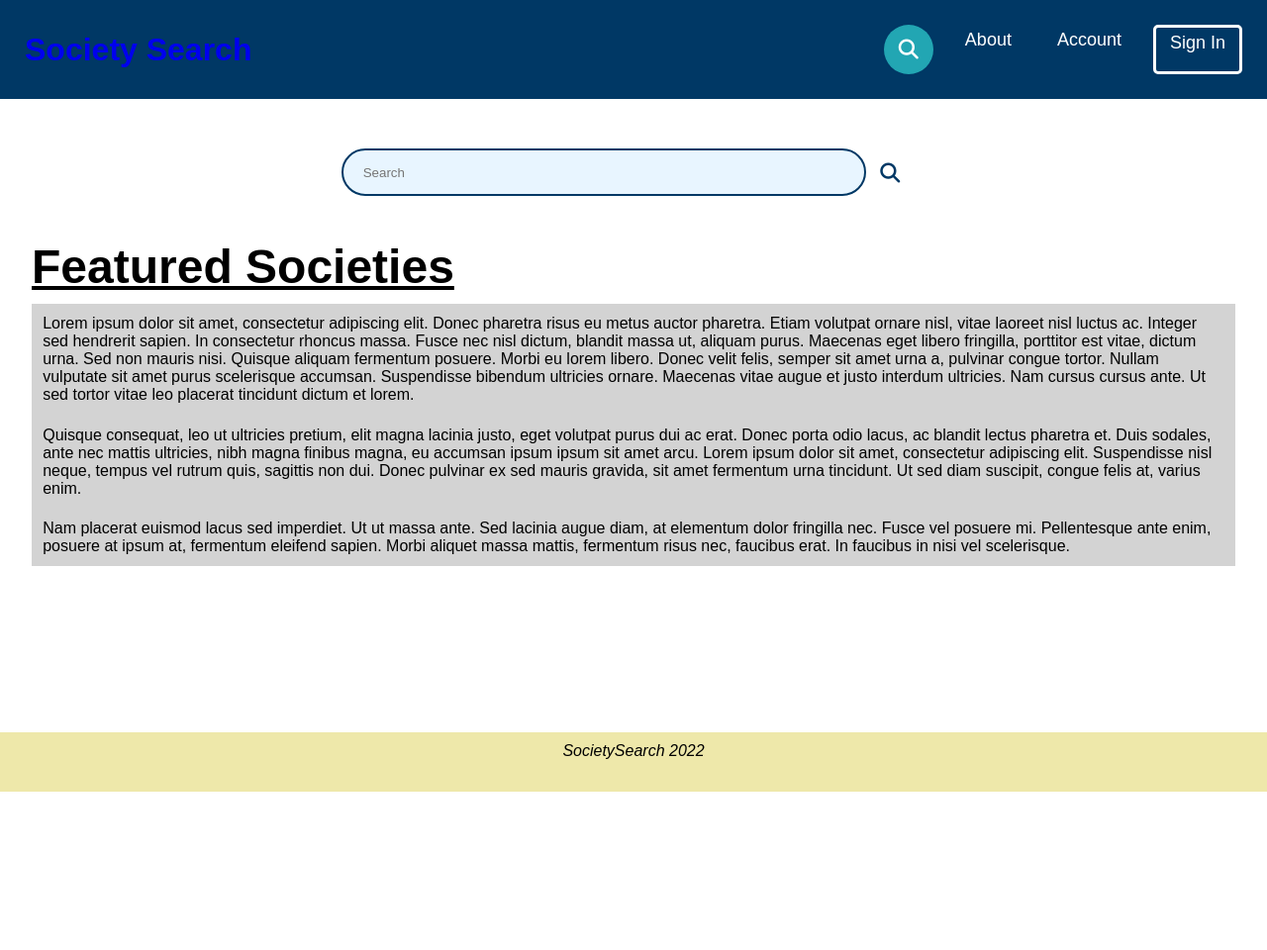
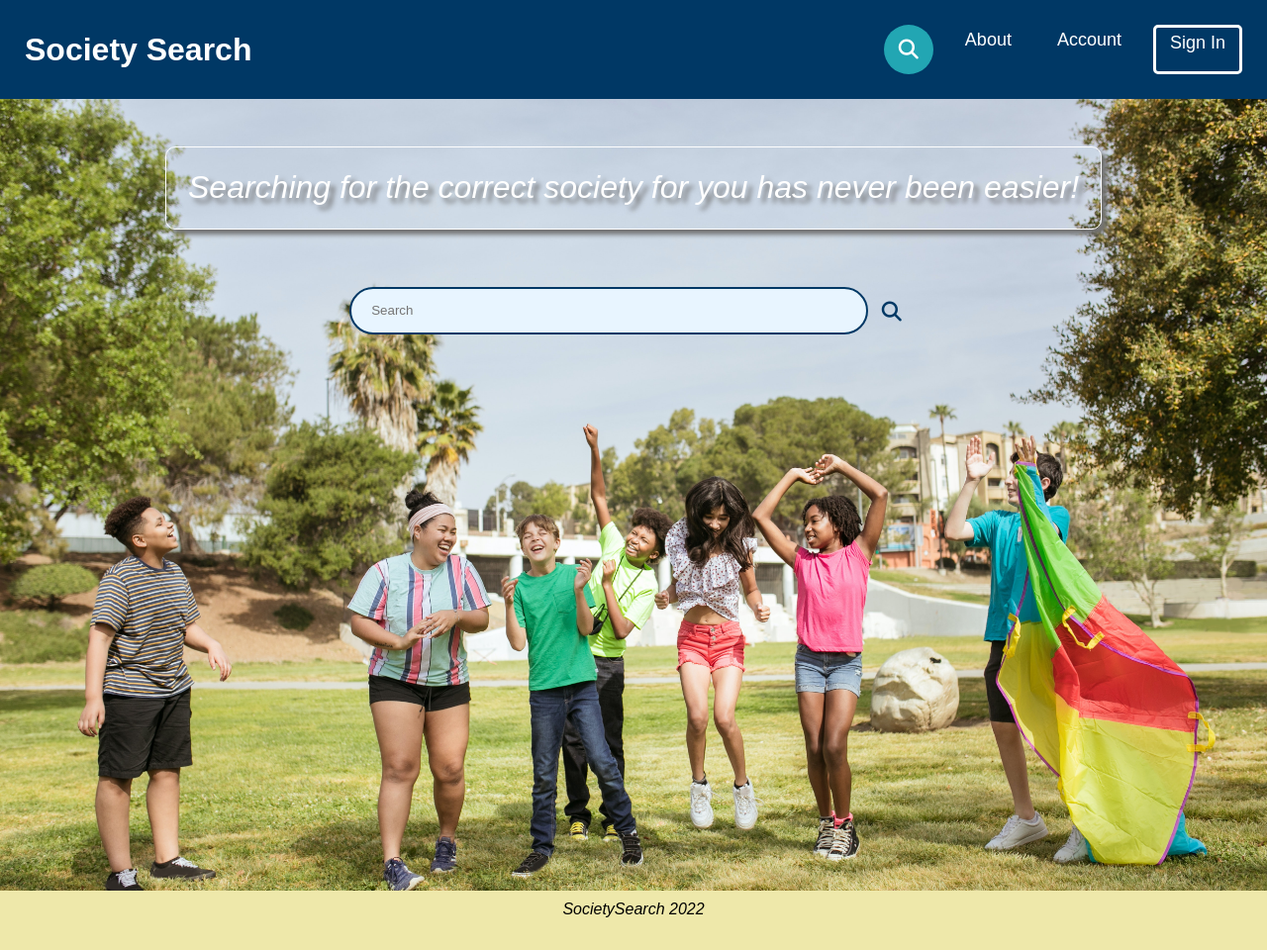
Before and after one commit to BeckyShep/SocietySearch, a Django app: page / in a window 1280 px wide. Shown: the whole page at 99% size. Before the commit the page ends 800 px from the top, so only its background shows below. Run offline with Django 4.2, Linux system fonts and the light colour scheme; some libraries are stand-ins or nearby versions.

Commit message:
pages updates

```diff
--- a/SocietySearchProject/static/css/account_page.css
+++ b/SocietySearchProject/static/css/account_page.css
@@ -32,8 +32,13 @@
     font-size: 32px;
     color: #fff;
   }
+
   .title a:hover a:active a:visited {
     color: #fff;
+  }
+
+  #titlelink {
+    color: #FFF;
   }
 
   .links {
--- a/SocietySearchProject/static/css/generalsignup.css
+++ b/SocietySearchProject/static/css/generalsignup.css
@@ -32,8 +32,13 @@ li {
   font-size: 32px;
   color: #fff;
 }
+
 .title a:hover a:active a:visited {
   color: #fff;
+}
+
+#titlelink {
+  color: #FFF;
 }
 
 .links {
--- a/SocietySearchProject/static/css/index.css
+++ b/SocietySearchProject/static/css/index.css
@@ -6,6 +6,7 @@
 }
 body {
   font-family: sans-serif;
+  height: 100vh;
 }
 a {
   text-decoration: none;
@@ -32,6 +33,11 @@ li {
   font-size: 32px;
   color: #FFF;
 }
+
+#titlelink {
+  color: #FFF;
+}
+
 .title a:hover a:active a:visited{
   color: #fff;
 }
@@ -130,7 +136,7 @@ footer {
   background-color: palegoldenrod;
 
   height: 60px;
-  position: absolute;
+  position: static;
   bottom: 0;
   width: 100%;
 }
@@ -142,18 +148,33 @@ footer p{
 }
 
 /* main .content styling */
-.content {
-  padding: 2em;
+
+.maincontainer {
+  height: 100%;
+  width: 100%;
+  background-image: url('/static/images/community.jpg');
+  background-size: 100vw;
+
 }
 
-.content h1 {
-  font-size: 48px;
-  padding: 10px 0px;
+.content {
+  display: flex;
+  justify-content: center;
+  padding: 3em;
+}
+
+.content p {
+  font-size: 24pt;
+  color: #fff;
+  font-style: italic;
+  text-shadow: 5px 5px 5px rgb(114, 114, 114);
 }
 
 .about-desc {
-  background-color: lightgray;
-  /*size: auto 100px;*/
+  background-color: transparent;
+  border: #fff 1px solid;
+  border-radius: 10px;
+  box-shadow: 5px 5px 5px rgb(114, 114, 114);
 }
 
 .about-desc p{
@@ -161,7 +182,7 @@ footer p{
 }
 
 .searchbar {
-  padding: 50px 10px 0px 0px;
+  padding: 10px;
   width: 60%;
   margin: auto;
 }
--- a/SocietySearchProject/static/css/login.css
+++ b/SocietySearchProject/static/css/login.css
@@ -32,8 +32,13 @@ li {
   font-size: 32px;
   color: #FFF;
 }
+
 .title a:hover a:active a:visited{
   color: #fff;
+}
+
+#titlelink {
+  color: #FFF;
 }
 
 .links {
--- a/SocietySearchProject/static/css/logout.css
+++ b/SocietySearchProject/static/css/logout.css
@@ -32,8 +32,13 @@ li {
   font-size: 32px;
   color: #FFF;
 }
+
 .title a:hover a:active a:visited{
   color: #fff;
+}
+
+#titlelink {
+  color: #FFF;
 }
 
 .links {
--- a/SocietySearchProject/static/css/passwordchange.css
+++ b/SocietySearchProject/static/css/passwordchange.css
@@ -32,8 +32,13 @@ li {
   font-size: 32px;
   color: #FFF;
 }
+
 .title a:hover a:active a:visited{
   color: #fff;
+}
+
+#titlelink {
+  color: #FFF;
 }
 
 .links {
--- a/SocietySearchProject/static/css/passwordchangedone.css
+++ b/SocietySearchProject/static/css/passwordchangedone.css
@@ -32,8 +32,13 @@ li {
   font-size: 32px;
   color: #FFF;
 }
+
 .title a:hover a:active a:visited{
   color: #fff;
+}
+
+#titlelink {
+  color: #FFF;
 }
 
 .links {
--- a/SocietySearchProject/static/css/register.css
+++ b/SocietySearchProject/static/css/register.css
@@ -32,8 +32,13 @@ li {
   font-size: 32px;
   color: #fff;
 }
+
 .title a:hover a:active a:visited {
   color: #fff;
+}
+
+#titlelink {
+  color: #FFF;
 }
 
 .links {
--- a/SocietySearchProject/static/css/registerclosed.css
+++ b/SocietySearchProject/static/css/registerclosed.css
@@ -32,8 +32,13 @@ li {
   font-size: 32px;
   color: #FFF;
 }
+
 .title a:hover a:active a:visited{
   color: #fff;
+}
+
+#titlelink {
+  color: #FFF;
 }
 
 .links {
--- a/SocietySearchProject/static/css/societyadminsignup.css
+++ b/SocietySearchProject/static/css/societyadminsignup.css
@@ -32,8 +32,13 @@ li {
   font-size: 32px;
   color: #fff;
 }
+
 .title a:hover a:active a:visited {
   color: #fff;
+}
+
+#titlelink {
+  color: #FFF;
 }
 
 .links {
--- a/SocietySearchProject/static/css/suggest-tag.css
+++ b/SocietySearchProject/static/css/suggest-tag.css
@@ -32,8 +32,13 @@
     font-size: 32px;
     color: #fff;
   }
+
   .title a:hover a:active a:visited {
     color: #fff;
+  }
+
+  #titlelink {
+    color: #FFF;
   }
 
   .links {
--- a/SocietySearchProject/static/css/upload.css
+++ b/SocietySearchProject/static/css/upload.css
@@ -32,8 +32,13 @@
     font-size: 32px;
     color: #fff;
   }
+
   .title a:hover a:active a:visited {
     color: #fff;
+  }
+
+  #titlelink {
+    color: #FFF;
   }
 
   .links {
--- a/SocietySearchProject/templates/societysearch/about.html
+++ b/SocietySearchProject/templates/societysearch/about.html
@@ -14,9 +14,10 @@
 {% block body_block %}
 
     <div class="content">
-        <h1><u>About</u></h1>
+
 
         <div class="about-desc">
+            <h1>About</h1>
             <p id="welcome">Welcome to Society Search! Your one stop shop for university societies in Glasgow.</p>
             <p>
                 We know how difficult it can be to find the right society for you, especially with their being so many social media forms.
--- a/SocietySearchProject/templates/societysearch/base.html
+++ b/SocietySearchProject/templates/societysearch/base.html
@@ -21,7 +21,7 @@
         <header class="header">
             <!-- Title -->
             <div id="title">
-                <a href="{% url 'societysearch:index' %}"><h1>Society Search</h1></a>
+                <a href="{% url 'societysearch:index' %}" id="titlelink"><h1>Society Search</h1></a>
             </div>
 
             <!--Other links-->
--- a/SocietySearchProject/templates/societysearch/index.html
+++ b/SocietySearchProject/templates/societysearch/index.html
@@ -12,6 +12,11 @@
 
     <!-- main content after header, before footer -->
     {% block body_block %}
+    <div class="content">
+        <div class="about-desc">
+            <p>Searching for the correct society for you has never been easier!</p>
+        </div>
+    </div>
     <div class="searchbar">
         <form class="searchform" method=POST action="{%url 'search' %}">
                         {% csrf_token %}
@@ -20,14 +25,5 @@
         </form>
     </div>
 
-    <div class="content">
-        <h1><u>Featured Societies</u></h1>
 
-        <div class="about-desc">
-            <p>Lorem ipsum dolor sit amet, consectetur adipiscing elit. Donec pharetra risus eu metus auctor pharetra. Etiam volutpat ornare nisl, vitae laoreet nisl luctus ac. Integer sed hendrerit sapien. In consectetur rhoncus massa. Fusce nec nisl dictum, blandit massa ut, aliquam purus. Maecenas eget libero fringilla, porttitor est vitae, dictum urna. Sed non mauris nisi. Quisque aliquam fermentum posuere. Morbi eu lorem libero. Donec velit felis, semper sit amet urna a, pulvinar congue tortor. Nullam vulputate sit amet purus scelerisque accumsan. Suspendisse bibendum ultricies ornare. Maecenas vitae augue et justo interdum ultricies. Nam cursus cursus ante. Ut sed tortor vitae leo placerat tincidunt dictum et lorem.</p>
-            <p>Quisque consequat, leo ut ultricies pretium, elit magna lacinia justo, eget volutpat purus dui ac erat. Donec porta odio lacus, ac blandit lectus pharetra et. Duis sodales, ante nec mattis ultricies, nibh magna finibus magna, eu accumsan ipsum ipsum sit amet arcu. Lorem ipsum dolor sit amet, consectetur adipiscing elit. Suspendisse nisl neque, tempus vel rutrum quis, sagittis non dui. Donec pulvinar ex sed mauris gravida, sit amet fermentum urna tincidunt. Ut sed diam suscipit, congue felis at, varius enim.</p>
-            <p>Nam placerat euismod lacus sed imperdiet. Ut ut massa ante. Sed lacinia augue diam, at elementum dolor fringilla nec. Fusce vel posuere mi. Pellentesque ante enim, posuere at ipsum at, fermentum eleifend sapien. Morbi aliquet massa mattis, fermentum risus nec, faucibus erat. In faucibus in nisi vel scelerisque.</p>
-
-        </div>
-    </div>
     {% endblock %}
```
Also changed, not shown: SocietySearchProject/static/css/about.css (+18 -19 lines), SocietySearchProject/static/images/community.jpg (added).
